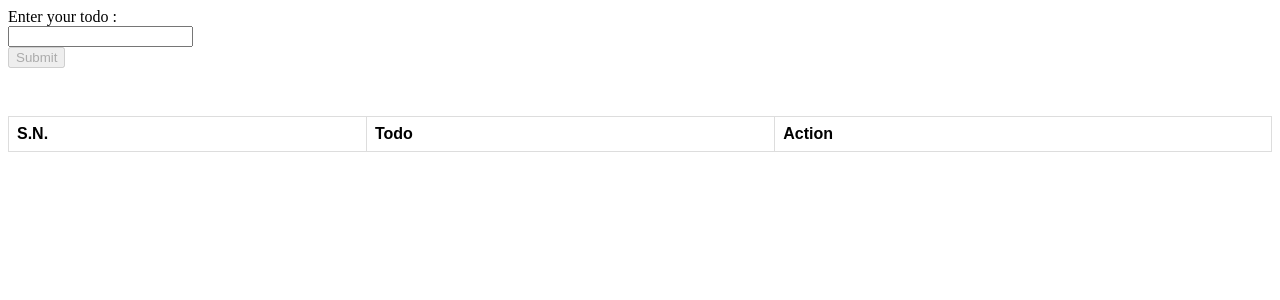
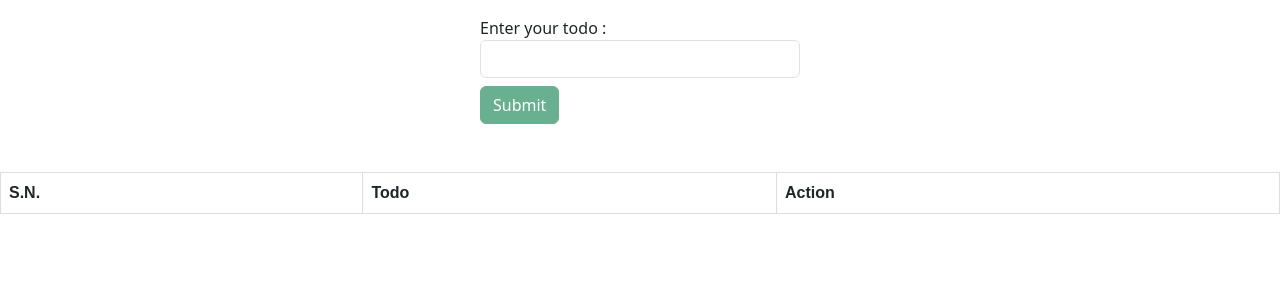
Before and after one commit to suraj9318/todo_angular, an Angular app: page / in a window 1280 px wide. Shown: the top 300 px of the page. Built offline with nearby package versions, Linux system fonts and the light colour scheme.

Commit message:
add bootstrap and icons

```diff
--- a/angular.json
+++ b/angular.json
@@ -35,9 +35,13 @@
               "src/assets"
             ],
             "styles": [
-              "src/styles.css"
+              "src/styles.css",
+              "node_modules/bootstrap/scss/bootstrap.scss",
+              "node_modules/bootstrap-icons/font/bootstrap-icons.css"
             ],
-            "scripts": []
+            "scripts": [
+              "node_modules/bootstrap/dist/js/bootstrap.bundle.min.js"
+            ]
           },
           "configurations": {
             "production": {
--- a/package.json
+++ b/package.json
@@ -18,6 +18,9 @@
     "@angular/platform-browser": "^17.0.0",
     "@angular/platform-browser-dynamic": "^17.0.0",
     "@angular/router": "^17.0.0",
+    "@ng-bootstrap/ng-bootstrap": "^16.0.0-rc.2",
+    "bootstrap": "^5.3.3",
+    "bootstrap-icons": "^1.11.3",
     "rxjs": "~7.8.0",
     "tslib": "^2.3.0",
     "zone.js": "~0.14.2"
--- a/src/app/todo/todo.component.html
+++ b/src/app/todo/todo.component.html
@@ -1,17 +1,20 @@
-<form [formGroup]="bioSection">
-    <label for="">Enter your todo : </label>
-    <div class="">
-        <input type="text" [formControl]="bioSection.controls.todo" >
+<form [formGroup]="bioSection" class="d-flex justify-content-center mt-3 align-items-center">
+    <div class="col-md-3">
+        <div class="form-group">
+            <label for="form-label" class="">Enter your todo : </label>
+            <input class="form-control" type="text" [formControl]="bioSection.controls.todo" >
             <div class="text-danger" *ngIf="bioSection.controls.todo.errors?.['required']  && bioSection.controls.todo.touched">this field is required !!</div>
         </div>
 
         <div *ngIf="editId;else other_content">
-        <button type="submit" [disabled]="!bioSection.valid" (click)="editData()">Edit</button>
+            <button type="submit"  class="mt-2 btn btn-primary  " [disabled]="!bioSection.valid" (click)="editData()">Edit</button>
         </div>
 
         <ng-template #other_content>
-        <button type="submit" [disabled]="!bioSection.valid" (click)="onSubmit()">Submit</button>
+            <button type="submit" class="mt-2 btn btn-success" [disabled]="!bioSection.valid" (click)="onSubmit()">Submit</button>
         </ng-template>
+    </div>
+
 
 </form>
 
@@ -29,8 +32,8 @@
             <td>{{ i + 1 }}</td>
             <td>{{ item.todo }}</td>
             <td>
-                <span class="delete" (click)="delete(item.id)">Delete</span>
-                <span class="edit" (click)="edit(item.id)">Edit</span>
+                <span class="delete" (click)="delete(item.id)"><i class="bi bi-archive-fill"></i></span>
+                <span class="edit" (click)="edit(item.id)"><i class="bi bi-pencil"></i></span>
 
             </td>
         </tr>
```
Also changed, not shown: 1 other file (tests, documents, lock files or other folders). Lines whose indentation alone changed are shown as unchanged.
